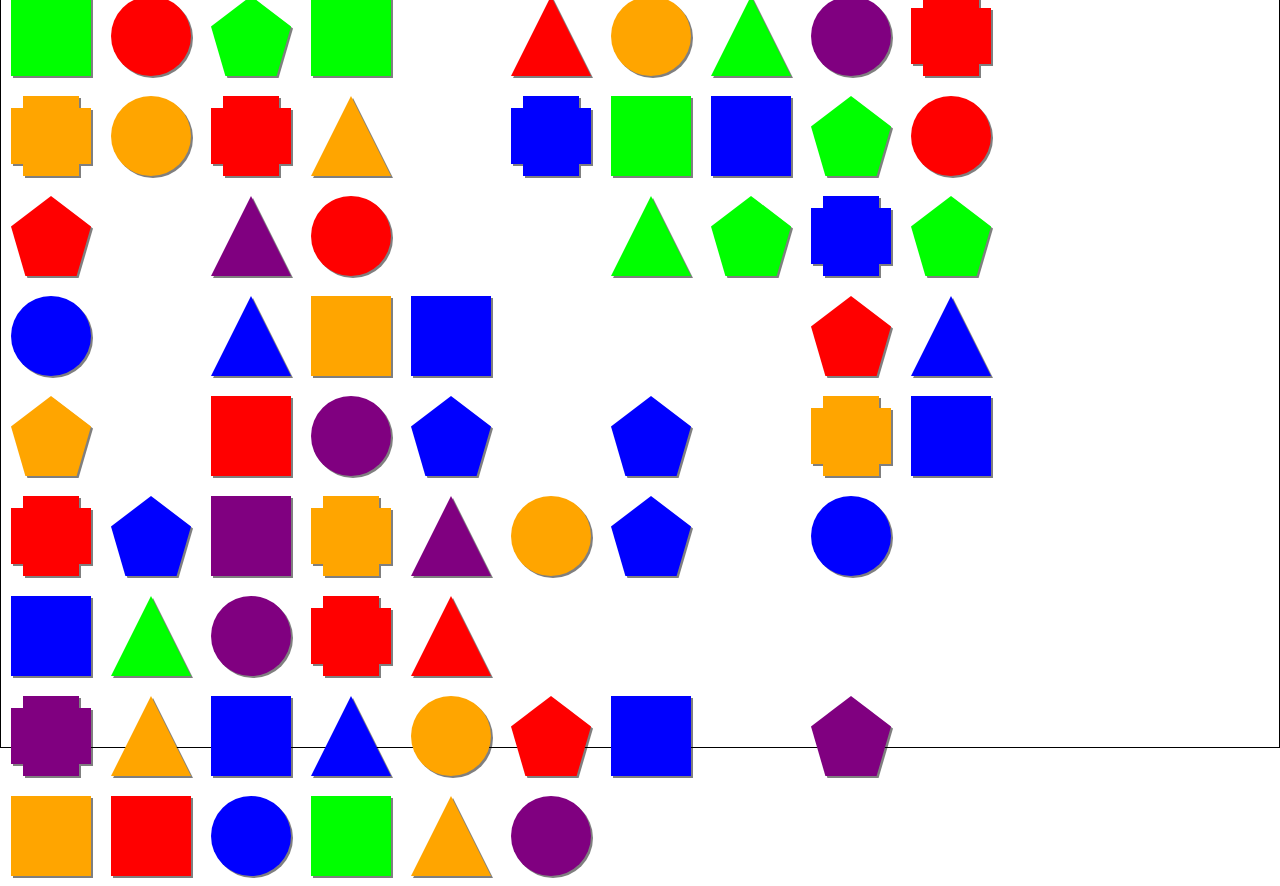
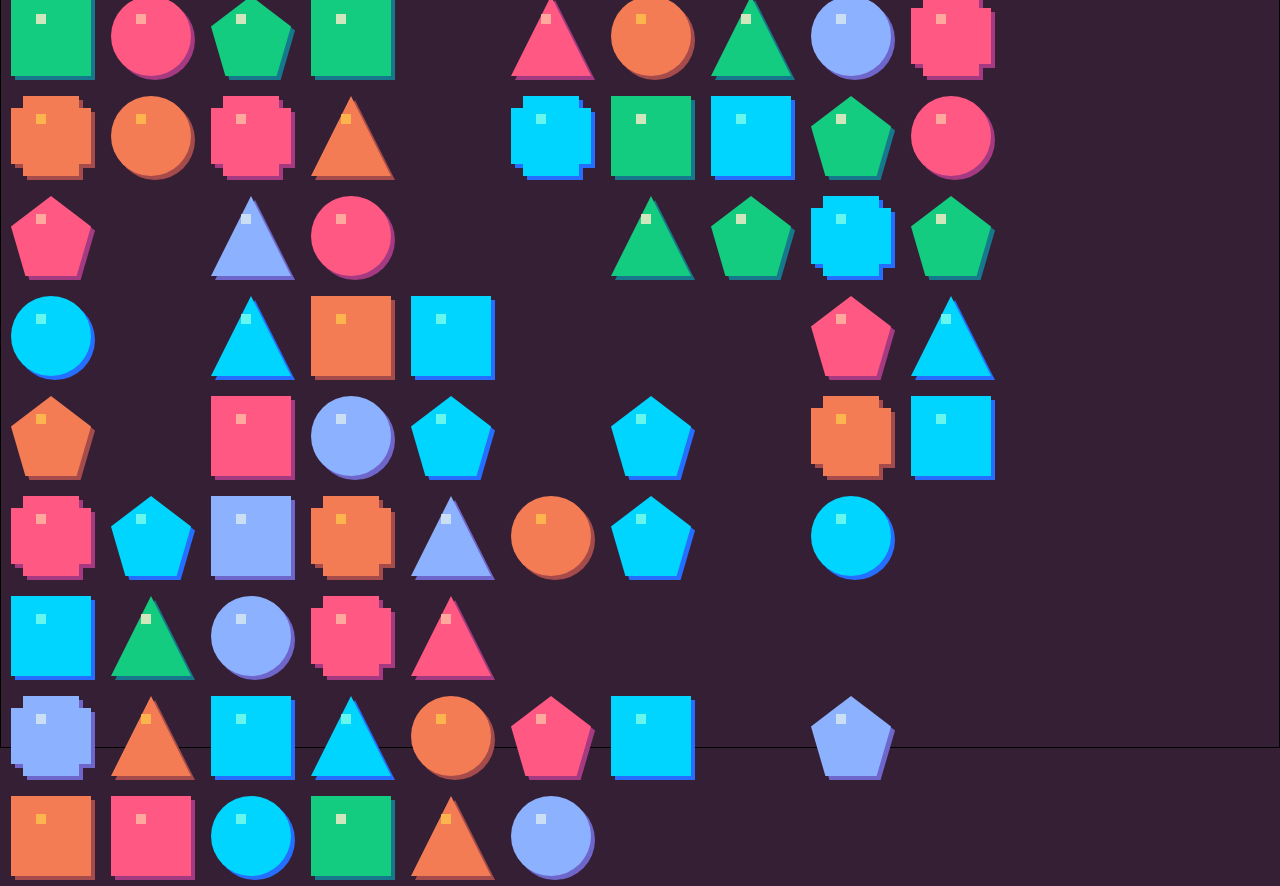
Before and after one commit to medicationforall/JewelGame, a plain HTML site: page index.html in a window 1280 px wide. Shown: the part 52-938 px from the top of the page. Drawn offline with Linux system fonts and the light colour scheme.

Commit message:
Clean up, and color palette.

```diff
--- /dev/null
+++ b/css/plum.css
@@ -0,0 +1,106 @@
+body{
+  background:#341f34;
+  color:#fff;
+}
+
+
+.shadow{
+  bottom:6px;
+  right:6px;
+}
+
+.triangle ~ .highlight{
+  margin-left:40px;
+}
+
+/*Red*/
+.red ~ .highlight{
+  background:#ffbca6;
+}
+
+.red{
+  background:#ff5983;
+}
+
+.red ~ .shadow{
+  background:#a63a82;
+}
+
+/*Red hover*/
+.space:hover .red ~ .highlight{
+  background:#ffd4c2;
+}
+
+.space:hover .red{
+  background:#ff75a2;
+}
+
+.space:hover .red ~ .shadow{
+  background:#c250a1;
+}
+
+
+/*Purple*/
+.purple ~ .highlight{
+  background:#daeaf2;
+}
+
+.purple{
+  background:#8cb2ff;
+}
+
+.purple ~ .shadow{
+  background:#6f66cc;
+}
+
+/*Purple*/
+.space:hover .purple ~ .highlight{
+  background:#daeaf2;
+}
+
+.space:hover .purple{
+  background:#8cb2ff;
+}
+
+.space:hover .purple ~ .shadow{
+  background:#6f66cc;
+}
+
+/*Green*/
+.green ~ .highlight{
+  background:#ffeecc;
+}
+
+.green{
+  background:#14cc80;
+}
+
+.green ~ .shadow{
+  background:#15788c;
+}
+
+/*Orange*/
+.orange ~ .highlight{
+  background:#ffc34d;
+}
+
+.orange{
+  background:#f37c55;
+}
+
+.orange ~ .shadow{
+  background:#a64b4b;
+}
+
+/*Blue*/
+.blue ~ .highlight{
+  background:#80ffea;
+}
+
+.blue{
+  background:#00d5ff;
+}
+
+.blue ~ .shadow{
+  background:#266eff;
+}
--- a/css/style.css
+++ b/css/style.css
@@ -44,6 +44,18 @@ h1{
 }
 
 /*Token*/
+.highlight{
+  width:10px;
+  height:10px;
+  background:#fff;
+  position:absolute;
+  margin-top: 28px;
+  margin-left: 35px;
+  z-index:4;
+  opacity:0.8;
+  /*border-radius:50%;*/
+}
+
 .token{
   margin:10px;
   width:80px;
@@ -53,6 +65,7 @@ h1{
   transition:border-radius 0.25s,background-color 0.25s,opacity 0.25s;
   position:absolute;
   opacity:1;
+  z-index:3;
 }
 
 .shadow{
@@ -63,7 +76,7 @@ h1{
   position:absolute;
   bottom:8px;
   right:8px;
-  z-index:-1;
+  z-index:2;
   opacity:1;
 }
 
@@ -75,7 +88,7 @@ h1{
   position:absolute;
   bottom:5px;
   right:5px;
-  z-index:-2;
+  z-index:1;
   opacity:0;
   transition: opacity 0.5s;
 }
@@ -85,23 +98,23 @@ h1{
 }
 
 /*Colors*/
-.token.red{
+.red{
   background:#ff0000;
 }
 
-.token.blue{
+.blue{
   background:#0000ff;
 }
 
-.token.green{
+.green{
   background:#00ff00;
 }
 
-.token.orange{
+.orange{
   background:orange;
 }
 
-.token.purple{
+.purple{
   background:purple;
 }
 
--- a/index.html
+++ b/index.html
@@ -6,6 +6,7 @@
 <title>Jewel Game</title>
 
 <link rel="stylesheet" type="text/css" href="css/style.css">
+<link rel="stylesheet" type="text/css" href="css/plum.css">
 <link rel="stylesheet" type="text/css" href="css/shapeAnimations.css">
 
 <script src="script/lib/jquery-3.2.1.min.js" ></script>
--- a/script/Space.js
+++ b/script/Space.js
@@ -3,6 +3,7 @@ function Space(color,shape){
   this.shape = shape;
   this.template = '<div class="space">'+
   '<span class="token '+shape+' '+color+'" data-color="'+color+'" data-shape="'+shape+'"></span>'+
+  '<span class="highlight"></span>'+
   '<span class="outline '+shape+'"></span>'+
   '<span class="shadow '+shape+'"></span>'+
   '</div>';
@@ -13,9 +14,9 @@ function Space(color,shape){
   /**
    *
    */
-  this.setColor=function(color){
+  /*this.setColor=function(color){
     this.color = color;
-  };
+  };*/
 
   /**
    *
@@ -23,7 +24,7 @@ function Space(color,shape){
   this.empty=function(data){
     this.color = undefined;
     this.shape = undefined;
-    this.node.find('.token,.shadow,.outline').addClass('remove').css('display','none');
+    this.node.find('.highlight,.token,.shadow,.outline').addClass('remove').css('display','none');
   };
 
   /**
@@ -45,34 +46,26 @@ function Space(color,shape){
    *
    */
   this.setData=function(data){
-    var animations = [];
     if(data!==undefined && data.empty!==true){
-
       this.node.find('.token').removeClass('remove');
-      this.node.find('.token,.shadow,.outline').css('display','');
-      var colorAnimation = this.setColor(data.color);
-      var shapeAnimation = this.setShape(data.shape);
-
-      if(colorAnimation){
-        animations.push(colorAnimation);
-      }
-
-      if(shapeAnimation){
-        animations.push(shapeAnimation);
-      }
+      this.node.find('.highlight,.token,.shadow,.outline').css('display','');
+      this.setColor(data.color);
+      this.setShape(data.shape);
 
       if(data.drop && data.drop > 0){
-        animations = [];
-        animations.push(this.setDrop(data.drop));
+        this.setDrop(data.drop);
       }
     }else{
-      animations.push(this.empty(data));
+      this.empty(data);
     }
-    return animations;
   };
 
+
+  /**
+   *
+   */
   this.setDrop=function(drop){
-    var token = this.node.find('.token,.shadow,.outline');
+    var token = this.node.find('.highlight,.token,.shadow,.outline');
     return token.animateCss('drop'+drop);
   };
 
@@ -85,7 +78,7 @@ function Space(color,shape){
       this.color = color;
       this.node.find('.token').attr('data-color',this.color);
       this.node.find('.token').removeClass('red blue green purple orange');
-      return this.node.find('.token').transitionCss(this.color);
+      this.node.find('.token').transitionCss(this.color);
     }
   };
 
@@ -95,21 +88,20 @@ function Space(color,shape){
    */
   this.setShape=function(shape){
     if(shape !== this.shape){
-      var animation = this.animateShapeChange(shape);
+      this.animateShapeChange(shape);
       this.node.find('.token').attr('data-shape',shape);
       this.node.find('.token,.shadow,.outline').removeClass('square circle triangle pentagon rabbet');
 
       if(shape==='circle'){
         this.shape = shape;
-        animation = this.node.find('.token,.shadow,.outline').transitionCss(this.shape);
+        this.node.find('.token,.shadow,.outline').transitionCss(this.shape);
       }else if(this.shape){
         this.shape = shape;
-        animation = this.node.find('.token,.shadow,.outline').transitionCss(this.shape);
+        this.node.find('.token,.shadow,.outline').transitionCss(this.shape);
       }else{
         this.shape = shape;
         this.node.find('.token,.shadow,.outline').addClass(this.shape);
       }
-      return animation;
     }
   };
 
@@ -123,7 +115,7 @@ function Space(color,shape){
     for(var i=0,fromShape;(fromShape=fromShapes[i]);i++){
       if(fromShape !== shape && shape !== 'circle' && token.hasClass(fromShape)){
         var animationClass = fromShape+'-to-'+shape;
-        return token.animateCss(animationClass);
+        token.animateCss(animationClass);
       }
     }
   };
--- a/script/board/Board.js
+++ b/script/board/Board.js
@@ -23,10 +23,12 @@ function Board(properties){
         this.dropBoard(e.data.grid,e.data.source);
       },this));
     }else{
-      console.log('can interact true');
+      //console.log('can interact true');
       this.canInteract=true;
 
       if(this.endGame===true){
+          dropWorker.terminate();
+          comboWorker.terminate();
           $('.game').trigger('end-game');
       }
     }
@@ -101,7 +103,7 @@ function Board(properties){
    */
   this.checkCombos=function(source){
     //console.log('checking combos',source);
-    console.log('can interact false');
+    //console.log('can interact false');
     this.canInteract=false;
     var gridData = this.createGridData();
     var data={};
@@ -122,21 +124,13 @@ function Board(properties){
     var gridCount=0;
     var tmpGridData = [].concat.apply([], gridData);
 
-    var animations = [];
-
     for(var i=0,space;(space=bs[i]);i++){
       if(space.tagName==='DIV'){
         var node = $(space).data('node');
-        var tmpanimations = node.setData(tmpGridData[gridCount]);
-
-        if(tmpanimations.length>0){
-          animations = animations.concat(tmpanimations);
-        }
+        node.setData(tmpGridData[gridCount]);
         gridCount++;
       }
     }
-
-    return animations;
   };
 
 
@@ -331,15 +325,14 @@ function Board(properties){
       data1 = sp1.getData();
       data2 = sp2.getData();
 
-      var animation1 = sp1.setData(data2);
-      var animation2 = sp2.setData(data1);
-      var animations = animation1.concat(animation2);
+      sp1.setData(data2);
+      sp2.setData(data1);
 
-      $.when.apply(this,animations).done($.proxy(function(){
-        if(source=='moveTokens'){
+      if(source=='moveTokens'){
+        $.when(sleep(sleepTime+200)).then($.proxy(function() {
           this.checkCombos('swap');
-        }
-      },this));
+        },this));
+      }
     }
   };
 
--- a/script/main.js
+++ b/script/main.js
@@ -1,21 +1,16 @@
 $.fn.extend({
     animateCss: function (animationName) {
-        var animationDeferred = $.Deferred();
-        var animationEnd = 'webkitAnimationEnd mozAnimationEnd MSAnimationEnd oanimationend animationend';
-        $(this).addClass('animated ' + animationName).one(animationEnd, function() {
-            $(this).removeClass('animated ' + animationName);
-            animationDeferred.resolve();
-        });
-        return animationDeferred;
+      var animationEnd = 'animationend';
+      $(this).addClass('animated ' + animationName).one(animationEnd, function() {
+        $(this).removeClass('animated ' + animationName);
+      });
     },
 
     transitionCss: function (className) {
-        var animationDeferred = $.Deferred();
-        var animationEnd = 'webkitTransitionEnd otransitionend oTransitionEnd msTransitionEnd transitionend';
-        $(this).addClass(className).one(animationEnd, function() {
-            animationDeferred.resolve();
-        });
-        return animationDeferred;
+      var animationEnd = 'transitionend';
+      $(this).addClass(className).one(animationEnd, function() {
+        //animationDeferred.resolve($(this),'color');
+      });
     }
 });
 
```
